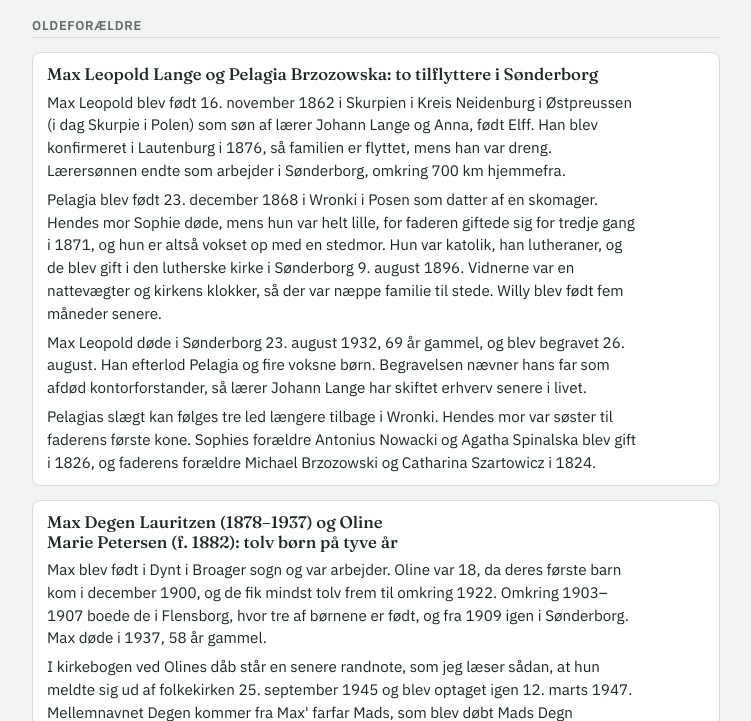
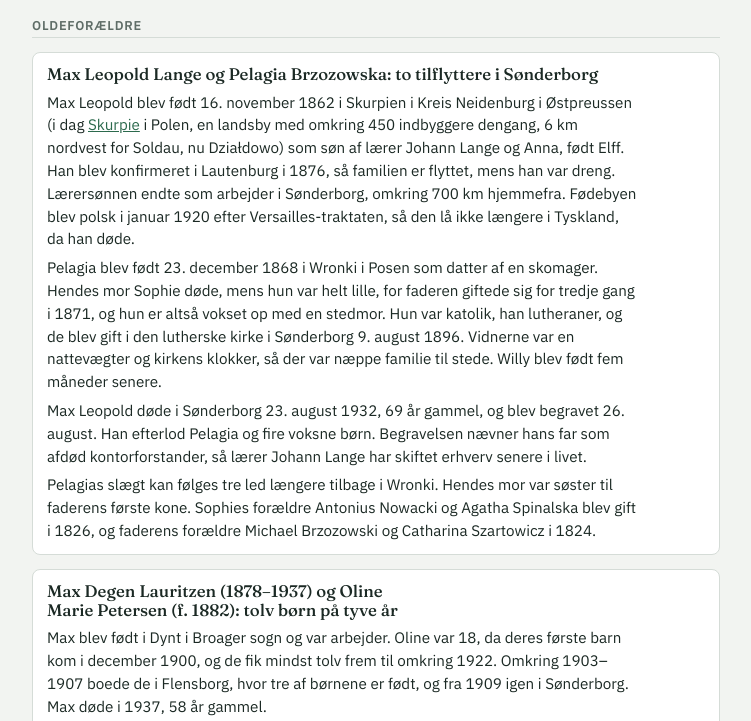
Before and after one commit to JanLangeDK/familytree, a plain HTML site: page index.html in a window 1280 px wide. Shown: the part 4483-5204 px from the top of the page, without its empty margins (264-1015 px from the left). Drawn offline with Linux system fonts and the light colour scheme.

Commit message:
Tilføj Skurpiens beliggenhed og link i Max Leopolds historie
Co-Authored-By: Claude Fable 5.2 <noreply@anthropic.com>
Claude-Session: https://claude.ai/code/session_01SP2b2f3XkbAL5iRvg1VQ3M

```diff
--- a/index.html
+++ b/index.html
@@ -174,7 +174,7 @@ footer{font-size:.8rem;color:var(--muted)}
   <h3 class="sub">Oldeforældre</h3>
   <div class="story" data-n="8,9">
     <h3>Max Leopold Lange og Pelagia Brzozowska: to tilflyttere i Sønderborg</h3>
-    <p>Max Leopold blev født 16. november 1862 i Skurpien i Kreis Neidenburg i Østpreussen (i dag Skurpie i Polen) som søn af lærer Johann Lange og Anna, født Elff. Han blev konfirmeret i Lautenburg i 1876, så familien er flyttet, mens han var dreng. Lærersønnen endte som arbejder i Sønderborg, omkring 700 km hjemmefra.</p>
+    <p>Max Leopold blev født 16. november 1862 i Skurpien i Kreis Neidenburg i Østpreussen (i dag <a href="https://de.wikipedia.org/wiki/Skurpie">Skurpie</a> i Polen, en landsby med omkring 450 indbyggere dengang, 6 km nordvest for Soldau, nu Działdowo) som søn af lærer Johann Lange og Anna, født Elff. Han blev konfirmeret i Lautenburg i 1876, så familien er flyttet, mens han var dreng. Lærersønnen endte som arbejder i Sønderborg, omkring 700 km hjemmefra. Fødebyen blev polsk i januar 1920 efter Versailles-traktaten, så den lå ikke længere i Tyskland, da han døde.</p>
     <p>Pelagia blev født 23. december 1868 i Wronki i Posen som datter af en skomager. Hendes mor Sophie døde, mens hun var helt lille, for faderen giftede sig for tredje gang i 1871, og hun er altså vokset op med en stedmor. Hun var katolik, han lutheraner, og de blev gift i den lutherske kirke i Sønderborg 9. august 1896. Vidnerne var en nattevægter og kirkens klokker, så der var næppe familie til stede. Willy blev født fem måneder senere.</p>
     <p>Max Leopold døde i Sønderborg 23. august 1932, 69 år gammel, og blev begravet 26. august. Han efterlod Pelagia og fire voksne børn. Begravelsen nævner hans far som afdød kontorforstander, så lærer Johann Lange har skiftet erhverv senere i livet.</p>
     <p>Pelagias slægt kan følges tre led længere tilbage i Wronki. Hendes mor var søster til faderens første kone. Sophies forældre Antonius Nowacki og Agatha Spinalska blev gift i 1826, og faderens forældre Michael Brzozowski og Catharina Szartowicz i 1824.</p>
```
Also changed, not shown: verner.html (+1 -1 lines).
